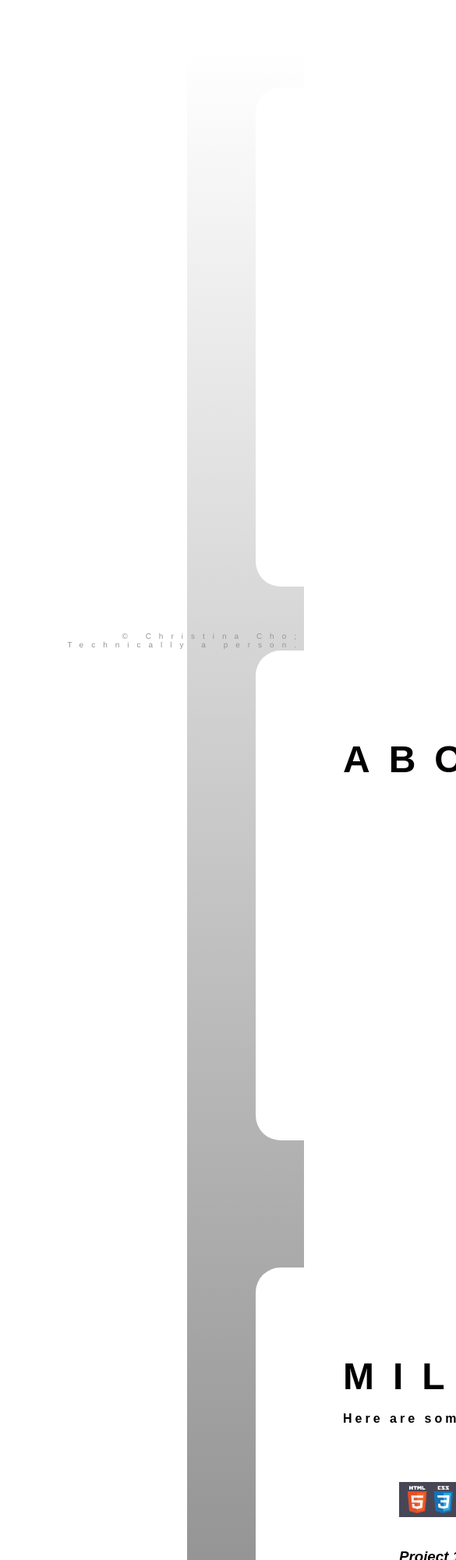
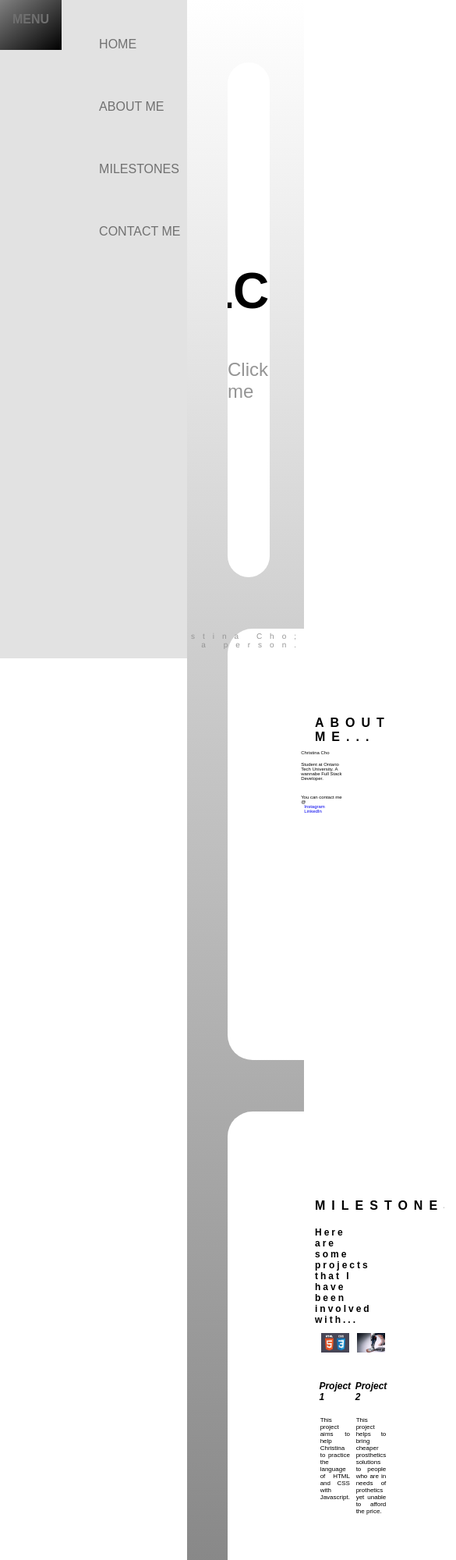
Before and after one commit to krys-kala/Web_and_Script, a plain HTML site: page index.html in a window 390 px wide. Shown: the top 2000 px of the page at 78% size, 585 px wide, since content can reach past the window. Drawn offline with Linux system fonts and the light colour scheme; grey boxes are pictures that could not be loaded.

Commit message:
Finally give up

```diff
--- a/index.html
+++ b/index.html
@@ -4,13 +4,17 @@
 	<title>Assignment 1 - Web & Script</title>
 	<meta name="viewport" content="width=device-width, initial-scale=1">
 	<link rel="stylesheet" type="text/css" href="style.css">
+	<script type="text/javascript" src="script.js" defer></script>
 </head>
 <body>
-	<header>
-		<img class=logo src="globe.svg" alt="logo">
-		<div class="navBar">
+		<nav class="navBar">
 			<h2>MENU</h2>
-			<ul class="nav">
+			<a href="#" class="toggle">
+				<span class="bar"></span>
+				<span class="bar"></span>
+				<span class="bar"></span>
+			</a>
+			<ul>
 				<li>
 					<a href="index.html">
 						<span>HOME</span>
@@ -32,10 +36,7 @@
 					</a>
 				</li>
 			</ul>
-		</div>
-		<a class="cta" href="#"></a>
-	</header>
-
+		</nav>
 
 	<div class="main">
 		<div class="intro">
--- a/style.css
+++ b/style.css
@@ -23,12 +23,6 @@ header{
 	justify-content: flex-end;
 	align-items: center;
 	padding: 2em 10%;
-}
-
-.logo{
-	cursor: pointer;
-	margin-right: auto;
-	display: none;
 }
 
 /*Navigation Bar setup start here*/
@@ -79,10 +73,6 @@ header{
 	color: #ffffff;
 	background: #959595;
 	border-radius: 2em;
-}
-
-.navBar ul li a:active{
-	background: #959595;
 }
 
 /*Navigation Bar setup ends here*/
@@ -166,8 +156,8 @@ header{
 
 /*To have a different font for the column in the about me section*/
 .col p{
-	font-size: 1em;
-	text-align: justify;
+	font-size: 1.5em;
+	text-align: left;
 }
 
 /*TO have a different roll and column setup for the projects section*/
@@ -180,6 +170,7 @@ header{
 	width: 30em;
 	float: left;
 	padding: 2em;
+	resize: vertical;
 }
 
 /*Allowing the image to fall in place*/
@@ -207,7 +198,8 @@ header{
 .col-1 p{
 	font-size: 1.5em;
 	width: 15em;
-	margin-right: 2em;
+	margin-right: .5em;
+	resize: vertical;
 }
 
 /*To give some white space for the social media links*/
@@ -291,6 +283,10 @@ input[type=submit]{
 	.col-1{
 		display: none;
 	}
+	input textarea{
+		width: 8em;
+		padding: 1em;
+	}
 }
 
 /*To give some white space between the form and the submit button*/
@@ -324,18 +320,263 @@ input[type=submit]{
 /*formatting the footer ends here*/
 
 /*Fluid design for tablets*/
-@media screen and (max-width: 700px){
+@media screen and (max-width: 600px){
+	/*Navigation Bar setup start here*/
 	.navBar{
-		display: none;
+		overflow: hidden;
+		position: fixed;
+		background: #e2e2e2;
+		width: 15em;
+		height: 100%;
+		top: 0;
+		left: 0;
+		z-index: 1;
+		display: flex;
+	}
+
+	/*Formats the header "MENU"*/
+	.navBar h2{
+		font-size: 100%;
+		padding: 1em;
+		height: 2em;
+		text-transform: uppercase;
+		text-align: center;
+	}
+
+	.navBar ul li{
+		text-align: center;
+		margin-left: .5em;
+		padding: 0 1em 3em 0;
+		list-style: none;
+		top: 100%;
+		/*float: left;*/
+	}
+
+	.navBar ul li a{
+		transition: all 0.2s ease 0s;
+		color: #707070;
+		padding: 1em 1.5em;
+		width: 7em;
+		margin-left: 1em;
+		height: 1em;
+		font-size: 100%;
+		text-align: left;
+		float: left;
+
+	}
+
+	.navBar ul li a:hover{
+		color: #ffffff;
+		background: #959595;
+		border-radius: 2em;
+	}
+
+	/*Navigation Bar setup ends here*/
+
+
+	/*Main content setup starts here*/
+	.main{
+		margin-left: 15em;
+		padding: 3em;
+		background: linear-gradient(white, grey);
+	}
+
+	/*Separates the different containers*/
+	.unblocker{
+		margin-top: 0;
+		padding: 0;
+		height: .15em;
+		/*background: #000000;*/
+	}
+
+	/*Home page setup starts here*/
+	.intro{
+		overflow: hidden;
+		margin: 2em .25em;
+		width: 100%;
+		height: 100%;
+		padding: 14em 0;
+		border-radius: 2em;
+		background: #ffffff;
+
+	}
+
+	.intro h1{
+		padding: .5em;
+		/*font-size: 10em;*/
+		font-size: 4em;
+		display: flex;
+		justify-content: center;
+		align-items: center;
+	}
+
+	.intro a{
+		display: flex;
+		align-items: center;
+		justify-content: center;
+		font-size: 1.5em;
+		color: #959595;
+	}
+
+	.intro a:hover{
+		margin-left: 2em;
+		transition: .2s;
+
+	}
+
+	/*Home page setup ends here*/
+
+	/*About me and Projects page setup starts here*/
+	.container{
+		margin: 2em .25em;
+		padding: 7em;
+		background: #ffffff;
+		width: 50em;
+		height: 25.25em;
+		overflow: hidden;
+		border-radius: 2em;
+	}
+
+	.container img{
+		/*float: top;*/
+		width: 100%;
+		height: 100%;
+		/*background: #222222;*/
+	}
+
+	/*to have a different setup for rolls in the about me section*/
+	.row1{
+		display: flex;
+		margin-bottom: 5%;
+		margin-left: 15em;
+	}
+
+	/*To have a different font for the column in the about me section*/
+	.col p{
+		font-size: 0em;
+		text-align: justify;
+	}
+
+	/*TO have a different roll and column setup for the projects section*/
+	.row{
+		display: flex;
+		margin: 5%;
+	}
+
+	.col{
+		width: 30em;
+		float: left;
+		padding: 2em;
+		resize: vertical;
+	}
+
+	/*Allowing the image to fall in place*/
+	.colImage{
+		display: flex;
+		justify-content: center;
+		align-items: center;
+	}
+
+	/*TO have different fonts sizes modified to fit the needs*/
+	.container h2{
+		font-size: 3em;
+		letter-spacing: .5em;
+	}
+
+	.container h3{
+		font-style: italic;
+	}
+
+	.container h4{
+		letter-spacing: .25em;
+	}
+
+	/*Styling the paragraph tag content*/
+	.col-1 p{
+		font-size: .5em;
+		width: 50%em;
+		margin-right: 50%;
+		resize: vertical;
+	}
+
+	/*To give some white space for the social media links*/
+	.container span{
+		margin-left: 10.5em;
+		text-align: right;
+	}
+
+	.container{
+		width: 100%;
+		height: 100%;
+	}
+
+	.container h2{
+		font-size: 100%;
+	}
+
+
+	.container h3, h4{
+		font-size: 75%;
+	}
+
+	.container span{
+		margin-left: 1em;
 	}
 
 	.col {
     width: 10em;
   	}
+
+  	.col p{
+  		font-size: 50%;
+  	}
+
+  	.col{
+  		padding: 10%;
+		display: flex;
+		flex-direction: column;
+		width: 75%;
+		margin-top: 5%;
+		align-items: center;
+	}
+
+	/*Allowing the image to fall in place*/
+	.colImage{
+		display: flex;
+		flex-direction: column;
+		align-items: center;
+	}
+
+	/*styling the first column*/
+	.col-1{
+		font-size: 50%;
+		padding: 10%;
+		display: flex;
+		flex-direction: column;
+		width: 50%;
+		margin-top: 5%;
+		align-items: center;
+	}
+
+	/*styling the second column*/
+	.col-2{
+		float: left;
+		padding: 10%;
+		display: flex;
+		flex-direction: column;
+		width: 50%;
+		margin-top: 50%;
+		margin-left: 0;
+		align-items: center;
+	}
+	.row1{
+		display: flex;
+		flex-direction: column;
+	}
 }
 
 /*Fluid design for phones*/
-@media screen and (max-width: 350px){
+@media screen and (max-width: 375px){
 	.logo{
 		display: initial;
 	}
```
